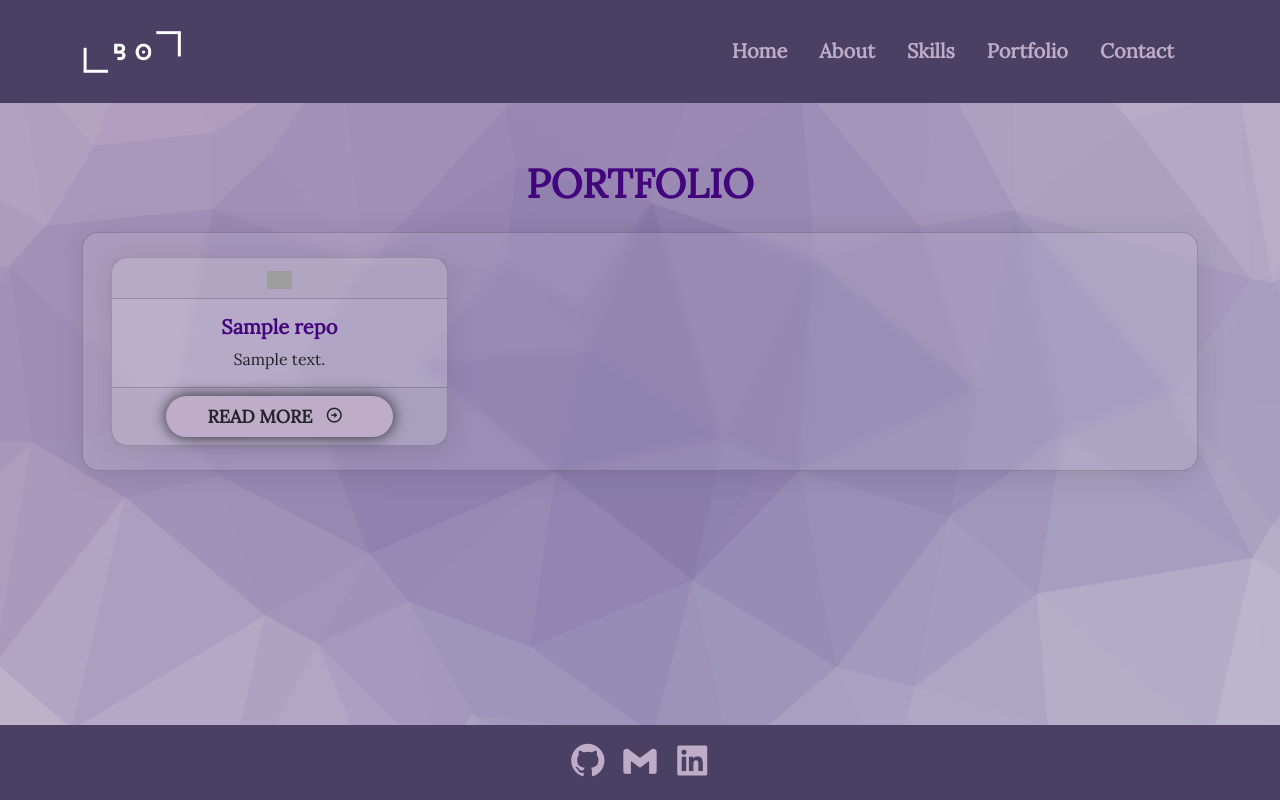
After one commit to BogdanOtava/Portfolio-Website, a Flask app: template application/templates/portfolio.html in a window 1280 px wide. The commit adds this page. Run offline with Flask 3, Linux system fonts and the light colour scheme; the template is opened without the code that fills it: most values are stand-ins (such as "Sample title", 1, 10 or a date in 2020); grey boxes are pictures that could not be loaded.

Commit message:
Added - Portfolio Page

```diff
--- a/application/helpers.py
+++ b/application/helpers.py
@@ -1,6 +1,10 @@
 # Helper functions
 
+import requests
 import json
+
+from tkn import ACCESS_TOKEN
+from config import TEXT_PATH
 
 
 def is_active(current_path:str, nav_path:str) -> str:
@@ -12,7 +16,7 @@ def is_active(current_path:str, nav_path:str) -> str:
     return ""
 
 
-def read_file(file_path:str) -> list:
+def read_description(file_path:str) -> list:
     """Returns the content of a text file as a list of strings where each string is a paragraph."""
 
     content = []
@@ -37,15 +41,13 @@ def read_file(file_path:str) -> list:
                 content.append(current_paragraph)
     except FileNotFoundError:
         print(f"ERROR! File could not be found for path: {file_path}.")
-        return None
     except Exception as error:
         print(f"ERROR! {error}.")
-        return None
 
     return content
 
 
-def get_skills(file_path:str) -> list:
+def get_skills(file_path:str) -> tuple:
     """Returns three lists one for each type of cards in the JSON file."""
 
     try:
@@ -53,7 +55,6 @@ def get_skills(file_path:str) -> list:
             data = json.load(file)
     except FileNotFoundError:
         print(f"ERROR! File could not be found for path: {file_path}.")
-        return None
     except json.JSONDecodeError as error:
         print(f"ERROR! {error}.")
     except Exception as error:
@@ -65,3 +66,67 @@ def get_skills(file_path:str) -> list:
     technologies = [card for card in data["cards"] if card["type"] == "technology"]
 
     return languages, frameworks, technologies
+
+
+def get_repositories() -> list:
+    """Returns a list of dictionaries which contains information about each public repository on my GitHub profile."""
+
+    url = "https://api.github.com/users/bogdanotava/repos"
+    params = {"per_page": 1000}
+    headers = {"Authorization": f"token {ACCESS_TOKEN}"}
+
+    try:
+        response = requests.get(url, params=params, headers=headers)
+
+        if response.status_code == 200:
+            data = json.loads(response.text)
+
+            repo_list = []
+
+            # Iterate through each repository and add the information needed to the list
+            for repo in data:
+                # Retrieve information only for non-forked repositories
+                if not repo["fork"]:
+                    # Check for the README repository so it won't be included
+                    if "BogdanOtava" not in repo["name"]:
+                        repo_info = {}
+                        repo_info["name"] = repo["name"]
+                        repo_info["description"] = repo["description"]
+                        repo_info["url"] = repo["html_url"]
+
+                        # Get all languages used in the repository
+                        languages = repo["languages_url"]
+                        languages_response = requests.get(languages)
+                        languages_data = languages_response.json()
+                        sorted_languages = sorted(languages_data.items(), key=lambda x: x[1], reverse=True)
+
+                        # Get top three most used languages in repository
+                        top_languages = [lang[0] for lang in sorted_languages[:3]]
+                        repo_info["languages"] = top_languages
+
+                        # Add the repository dictionary to the list of repositories
+                        repo_list.append(repo_info)
+
+            return repo_list
+        else:
+            print(f"ERROR! {response.status_code} - {response.reason}.")
+    except requests.exceptions.Timeout:
+        print("Request timed out.")
+    except requests.exceptions.TooManyRedirects:
+        print("Too many redirects.")
+    except requests.exceptions.RequestException as error:
+        print(f"ERROR! {error}.")
+
+
+def get_language_image(language:str) -> str:
+    """Returns the image of a programming language from 'skills.json'."""
+
+    try:
+        with open(f"{TEXT_PATH}/skills.json") as file:
+            data = json.load(file)
+    except FileNotFoundError as error:
+        print(f"ERROR! {error}.")
+    else:
+        for card in data.get("cards", []):
+            if card.get("type") == "language" and card.get("title", "").lower() == language.lower():
+                return card.get("image")
--- a/application/static/css/styles.css
+++ b/application/static/css/styles.css
@@ -249,3 +249,33 @@ body {
 .skills .inner-card .img-fluid {
     max-width: 50px;
 }
+
+/*********************/
+/*  PORTFOLIO        */
+/*********************/
+
+.portfolio {
+    margin-top: 10rem;
+}
+
+.portfolio .page-title {
+    color: var(--highlights-color);
+    font-weight: 900;
+}
+
+.portfolio .inner-card {
+    transition: 0.3s;
+}
+
+.portfolio .inner-card:hover {
+    transform: scale(1.05);
+}
+
+.portfolio .inner-card .card-title {
+    color: var(--highlights-color);
+    font-weight: 700;
+}
+
+.portfolio .inner-card .img-fluid {
+    max-width: 25px;
+}
--- a/application/static/js/typingEffect.js
+++ b/application/static/js/typingEffect.js
@@ -1,11 +1,11 @@
 // Displays the typing text effect for the job titles on the main page
 
 // Get the typing text from the JSON file
-fetch('/static/text/jobTitles.json')
+fetch("/static/text/jobTitles.json")
     .then(response => response.json())
     .then(data => {
         // Create a new instance of Typed.js
-        var typed = new Typed('#typing-text', {
+        var typed = new Typed("#typing-text", {
             strings: data.text,
             typeSpeed: 50,  // Speed at which characters are typed
             startDelay: 1000,  // Delay before typing starts (in milliseconds)
--- a/application/static/text/skills.json
+++ b/application/static/text/skills.json
@@ -27,12 +27,12 @@
         },
         {
             "image": "https://img.icons8.com/fluency/256/html-5.png",
-            "title": "HTML5",
+            "title": "HTML",
             "type": "language"
         },
         {
             "image": "https://img.icons8.com/color/256/css3.png",
-            "title": "CSS3",
+            "title": "CSS",
             "type": "language"
         },
         {
--- a/application/templates/layout.html
+++ b/application/templates/layout.html
@@ -44,7 +44,7 @@
                         <li class="nav-item"><a class="nav-link me-3 {{ request.path | is_active(url_for('index')) }}" href="{{ url_for('index') }}">Home</a></li>
                         <li class="nav-item"><a class="nav-link me-3 {{ request.path | is_active(url_for('about')) }}" href="{{ url_for('about') }}">About</a></li>
                         <li class="nav-item"><a class="nav-link me-3 {{ request.path | is_active(url_for('skills')) }}" href="{{ url_for('skills') }}">Skills</a></li>
-                        <li class="nav-item"><a class="nav-link me-3" href="#">Portfolio</a></li>
+                        <li class="nav-item"><a class="nav-link me-3 {{ request.path | is_active(url_for('portfolio')) }}" href="{{ url_for('portfolio') }}">Portfolio</a></li>
                         <li class="nav-item"><a class="nav-link me-3" href="#">Contact</a></li>
                     </ul>
                 </div>
--- /dev/null
+++ b/application/templates/portfolio.html
@@ -0,0 +1,65 @@
+<!-- The 'Portfolio' page -->
+
+{% extends "layout.html" %}
+
+{% block head %}
+    <!-- Inherit from 'layout.html' -->
+    {{ super() }}
+{% endblock %}
+
+{% block title %}
+    Portfolio
+{% endblock %}
+
+{% block main %}
+    <!-- Background -->
+    <img src="../static/images/trianglify_background.png" class="background position-fixed w-100 h-100 top-0 start-0" loading="lazy">
+    <!-- End of Background -->
+    <!-- Main Content -->
+    <div class="container portfolio mb-5 pb-5">
+        <!-- Title -->
+        <div class="row mb-3">
+            <div class="col-md-12 text-center">
+                <h1 class="page-title">PORTFOLIO</h1>
+            </div>
+        </div>
+        <!-- End of Title -->
+        <!-- Projects -->
+        <div class="card portfolio-card card-design">
+            <div class="card-body">
+                <div class="row d-flex justify-content-center">
+                    {% for repo in repos %}
+                        {% if loop.index0 % 3 == 0 %}
+                            <!-- Start of New Row -->
+                            <div class="row my-lg-2">
+                        {% endif %}
+                        <!-- Start of New Card -->
+                        <div class="col-md-4 my-md-0 my-2 text-center">
+                            <div class="card inner-card inner-card-design h-100">
+                                <div class="card-header">
+                                    {% for language in repo.languages %}
+                                        <img class="img-fluid" src="{{ language | get_language_image }}" alt="{{ language }}">
+                                    {% endfor %}
+                                </div>
+                                <div class="card-body d-flex flex-column">
+                                    <h5 class="card-title">{{ repo.name }}</h5>
+                                    <p class="card-text">{{ repo.description }}</p>
+                                </div>
+                                <div class="card-footer">
+                                    <button class="btn mt-auto mx-auto w-75">READ MORE <i class="bx bx-right-arrow-circle px-2"></i></button>
+                                </div>
+                            </div>
+                        </div>
+                        <!-- End of Card -->
+                        {% if loop.index0 % 3 == 2 or loop.last %}
+                            </div>
+                            <!-- End of Row -->
+                        {% endif %}
+                    {% endfor %}
+                </div>
+            </div>
+        </div>
+        <!-- End of Projects -->
+    </div>
+    <!-- End of Main Content -->
+{% endblock %}
```
Also changed, not shown: application/application.py (+15 -1 lines), idea.md (+2 -2 lines), 1 other file.
